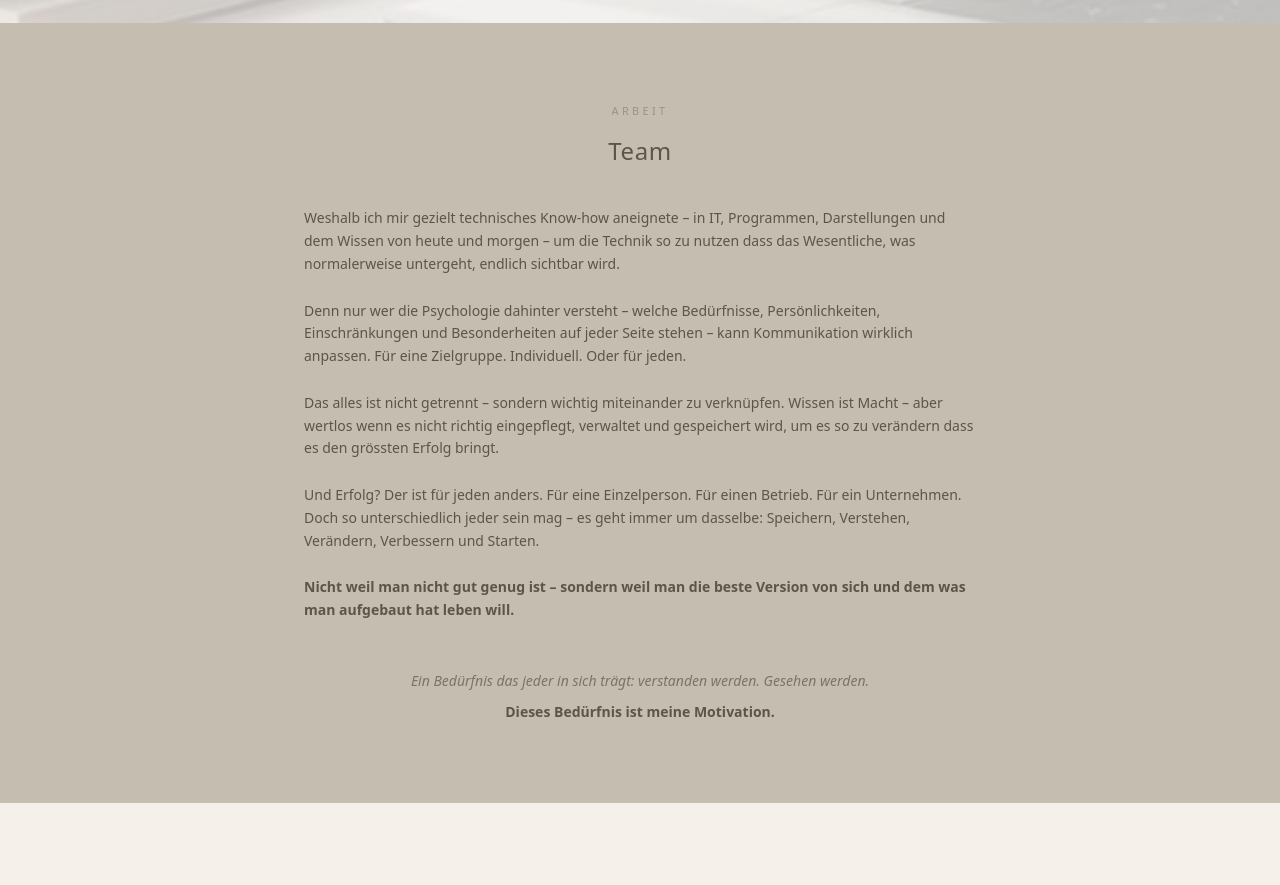
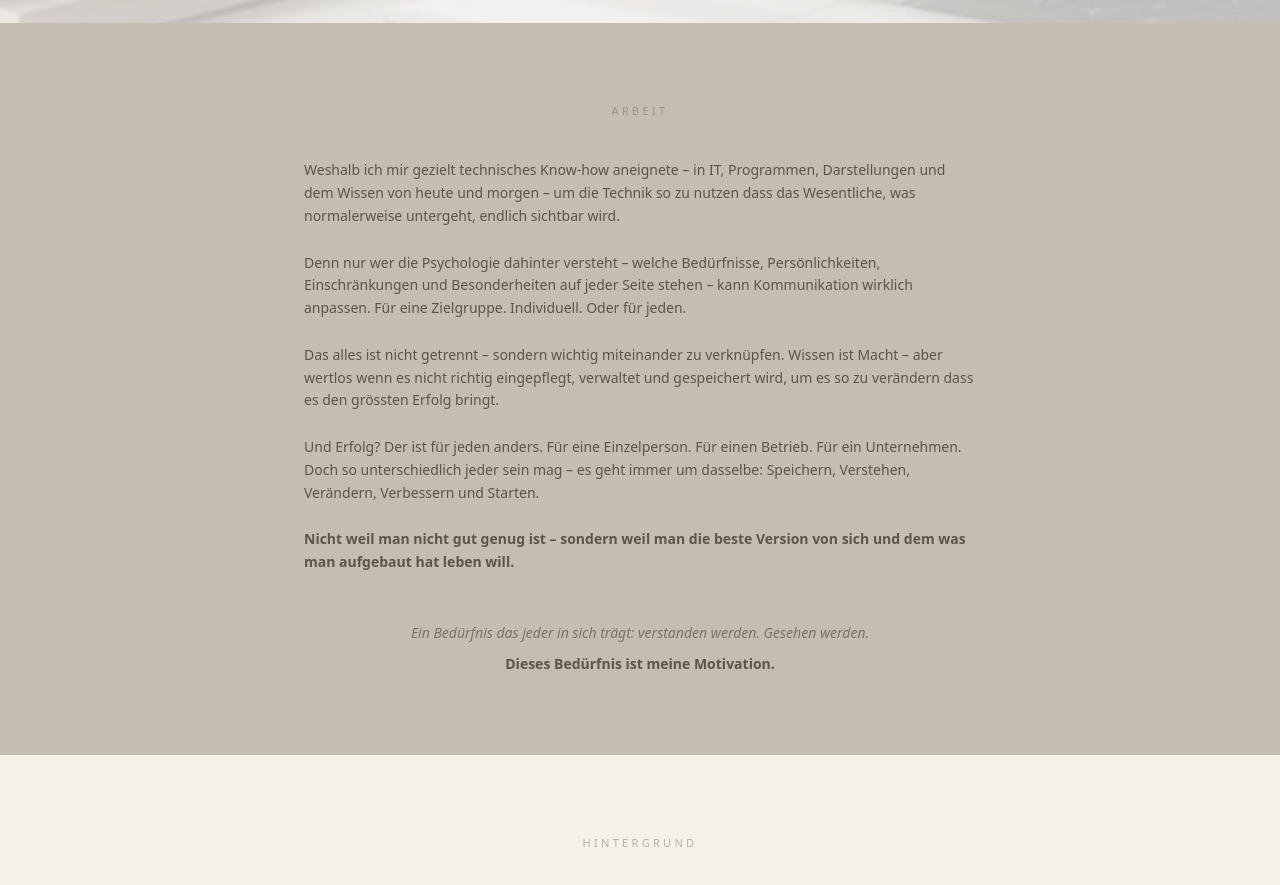
Before and after one commit to StefaniaMaDolak/stefania-dolak-charactercard, a Next.js app: page / in a window 1280 px wide. Shown: the part 2420-3305 px from the top of the page. Built offline with nearby package versions, Linux system fonts and the light colour scheme.

Commit message:
Arbeit-Bereich: 'Team'-Ueberschrift entfernt

```diff
--- a/src/app/page.tsx
+++ b/src/app/page.tsx
@@ -302,7 +302,6 @@ export default function Home() {
         <div className="max-w-2xl mx-auto text-center space-y-10">
           <div className="space-y-4">
             <p className="text-[11px] tracking-[0.3em] uppercase opacity-40">ARBEIT</p>
-            <h2 className="text-2xl font-light tracking-wide">Team</h2>
           </div>
 
           <div className="text-left space-y-6 text-sm leading-relaxed" style={{ color: "var(--ccq-dark)" }}>
```
